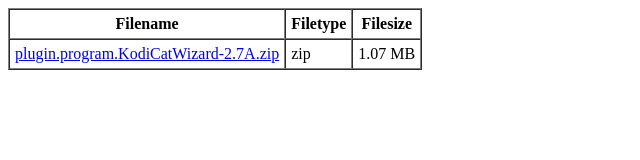
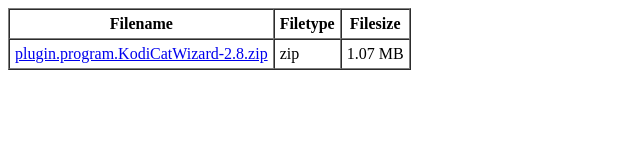
Before and after one commit to cha1mtv/wizard, a plain HTML site: page index.html in a window 1280 px wide. Shown: the whole page, without its empty margins (0-640 px from the left). Drawn offline with Linux system fonts and the light colour scheme.

Commit message:
Update index.html

```diff
--- a/index.html
+++ b/index.html
@@ -1,4 +1,4 @@
 <TABLE border=1 cellpadding=5 cellspacing=0 class=whitelinks>
 <TR><TH>Filename</TH><th>Filetype</th><th>Filesize</th></TR>
-<TR><TD><a href="plugin.program.KodiCatWizard-2.7A.zip">plugin.program.KodiCatWizard-2.7A.zip</a></td><td>zip</td><td>1.07 MB</td></TR>
+<TR><TD><a href="plugin.program.KodiCatWizard-2.8.zip">plugin.program.KodiCatWizard-2.8.zip</a></td><td>zip</td><td>1.07 MB</td></TR>
 </TABLE>
```
